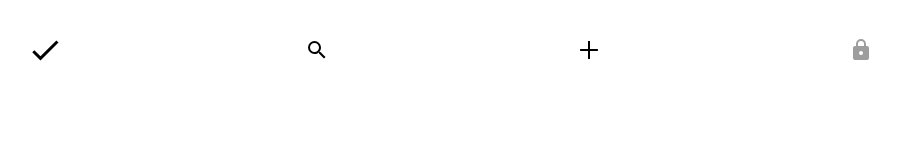
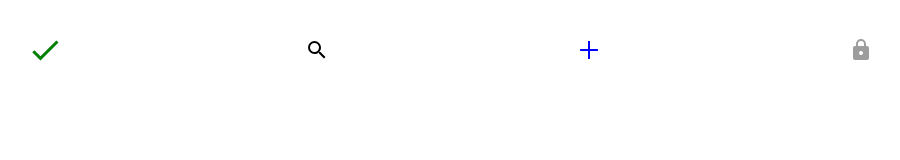
Before and after one commit to andrejsharapov/vue-component-icon, a Vue app: page / in a window 1280 px wide. Shown: the top 160 px of the page, without its empty margins (187-1087 px from the left). Built offline with nearby package versions, Linux system fonts and the light colour scheme.

Commit message:
chore: add new properties to icon (left, right)

```diff
--- a/src/components/c-icon.vue
+++ b/src/components/c-icon.vue
@@ -62,6 +62,14 @@
       type: Boolean,
       default: false,
     },
+    left: {
+      type: Boolean,
+      default: false,
+    },
+    right: {
+      type: Boolean,
+      default: false,
+    },
   },
   computed: {
     getSize(): string | undefined {
@@ -80,22 +88,30 @@
       );
     },
     getStyle(): any | undefined {
-      const style = {
+      return {
         width: this.getSize ?? '24px',
         height: this.getSize ?? '24px',
         transform: this.rotate ? `rotate(${this.rotate}deg)` : null,
       };
-
-      return style;
     },
-    getClass(): any | undefined {
-      const classIcon = {
-        'c-icon--disabled': this.disabled,
-        'c-icon--dark': this.dark && this.color === 'currentColor',
-      };
-      return classIcon;
+    iconData(): any | undefined {
+      return {
+        xmlns: 'http://www.w3.org/2000/svg',
+        viewBox: '0 0 24 24',
+        role: 'img',
+        'aria-hidden': true,
+        style: this.getStyle,
+        class: {
+          'c-icon': this.path,
+          'c-icon--disabled': this.disabled,
+          'c-icon--color': this.color,
+          'c-icon--dark': this.dark && this.color === 'currentColor',
+          'c-icon--left': this.left,
+          'c-icon--right': this.right,
+        },
+      }
     },
-    icon(): string | undefined {
+    iconPath(): string | undefined {
       if (this.path) {
         return this.path;
       }
@@ -103,31 +119,22 @@
       return camelCase(this.path);
     },
   },
-};
+}
 </script>
 
-<template>
-  <svg
-    class="c-icon"
-    viewBox="0 0 24 24"
-    :fill="color"
-    :class="getClass"
-    :style="getStyle"
-  >
-    <title v-if="title">{{ title }}</title>
-    <path :d="icon"></path>
-  </svg>
+<template lang="pug">
+svg(v-bind="iconData" :fill="color")
+  title(v-if="title")
+    | {{ title }}
+  path(:d="iconPath")
 </template>
 
 <style>
 .c-icon {
-  --ci-light: 0deg 0% 100%;
-  --ci-dark: 0deg 0% 0%;
+  --ci-base: 0deg 0% 0%;
   --ci-opacity: 1;
   --ci-gutters: 0.5rem;
-  --ci-color: hsl(var(--ci-dark) / var(--ci-opacity));
 
-  fill: var(--ci-color);
   opacity: var(--ci-opacity);
 }
 
@@ -135,12 +142,23 @@
   --ci-opacity: 0.38;
 
   pointer-events: none;
-  fill: currentColor;
+}
+
+.c-icon--dark {
+  --ci-base: 0deg 0% 100%;
 }
 
 @media (prefers-color-scheme: dark) {
-  .c-icon--dark {
-    --ci-color: hsl(var(--ci-light) / var(--ci-opacity));
+  .c-icon:not(.c-icon--color) {
+    --ci-base: 0deg 0% 100%;
   }
 }
+
+.c-icon--left {
+  margin-right: var(--ci-gutters, '0.5rem');
+}
+
+.c-icon--right {
+  margin-left: var(--ci-gutters, '0.5rem');
+}
 </style>
```
Also changed, not shown: 1 other file (tests, documents, lock files or other folders).
